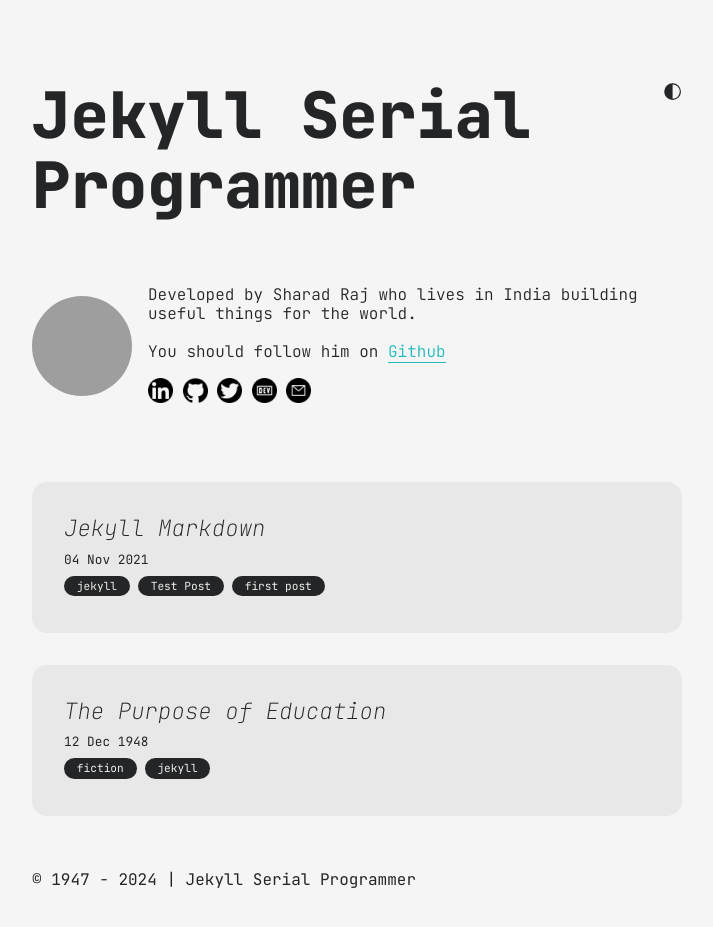
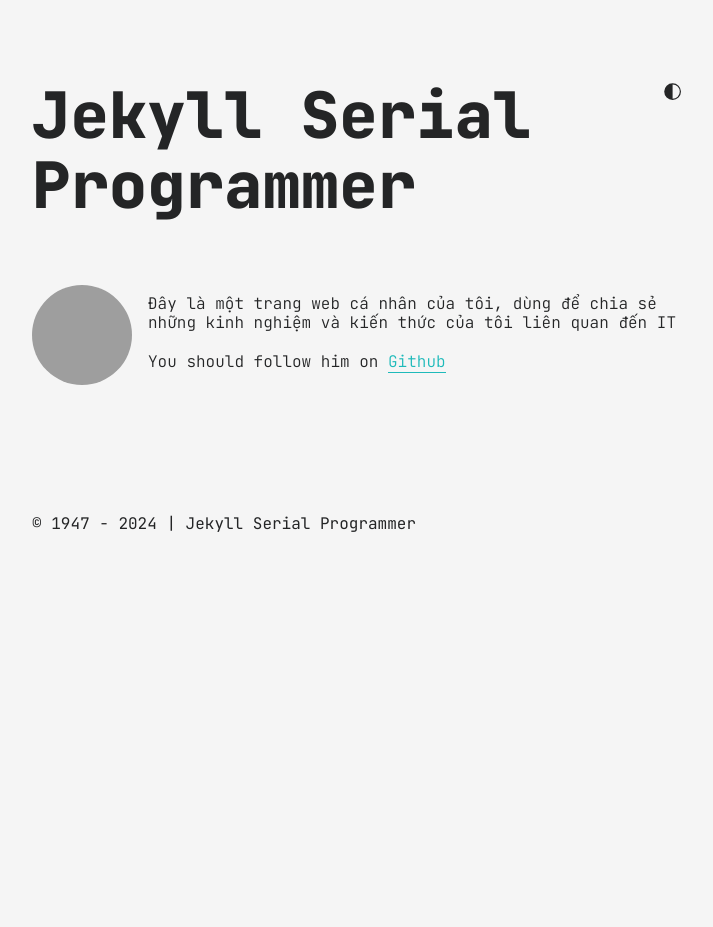
Before and after one commit to sonitx/sonitx.github.io, a Jekyll site: the page built from index.md, in a window 1280 px wide, cut to the strip 0-944 px from the top of the page. Shown: the top 927 px of the strip, without its empty margins (283-996 px from the left). Built offline with Jekyll 4.4.1, drawn with Linux system fonts in a browser that asks for light colours; after the commit the page ends 900 px from its top, so only the background shows below that; grey boxes are pictures that could not be loaded.

Commit message:
update content

```diff
--- a/_data/author.yml
+++ b/_data/author.yml
@@ -1,23 +1,12 @@
-name: Sharad Raj
-dp: https://avatars2.githubusercontent.com/u/36638057?s=460&u=0cbe4fd6b5a3655d91b3eb86db834d0829a0c086&v=4
+name: Sơn Nguyễn
+dp: https://avatars.githubusercontent.com/u/8019602?v=4
 description: "
   <p>
-    Developed by Sharad Raj who lives in India building useful things for the world.
+    Đây là một trang web cá nhân của tôi, dùng để chia sẻ những kinh nghiệm và kiến thức của tôi liên quan đến IT
   </p>
   <br/>
   <p>
-    You should follow him on <a href='https://github.com/sharadcodes' target='_blank'>Github</a>
+    You should follow him on <a href='https://github.com/sonitx' target='_blank'>Github</a>
   </P>
 "
-email: dev_sharad@outlook.com
-contact:
-  - title: linkedin
-    url: https://www.linkedin.com/in/srsmaurya
-  - title: github
-    url: https://github.com/sharadcodes
-  - title: twitter
-    url: https://twitter.com/iamsharadraj
-  - title: dev
-    url: https://dev.to/sharadcodes
-  - title: email
-    url: mailto:dev_sharad@outlook.com
+email: sondev2802@gmail.com
--- a/all_collections/_posts/1948-12-12-the-purpose-of-education.md
+++ /dev/null
@@ -1,22 +0,0 @@
----
-layout: post
-title: The Purpose of Education
-date: 1948-12-12 10:18:00
-categories: [fiction, jekyll]
----
-
-As I engage in the so-called "bull sessions" around and about the school, I too often find that most college men have a misconception of the purpose of education. Most of the "brethren" think that education should equip them with the proper instruments of exploitation so that they can forever trample over the masses. Still others think that education should furnish them with noble ends rather than means to an end.
-
-![alt](https://picsum.photos/800/300)
-
-It seems to me that education has a two-fold function to perform in the life of man and in society: the one is utility and the other is culture. Education must enable a man to become more efficient, to achieve with increasing facility the ligitimate goals of his life.
-
-Education must also train one for quick, resolute and effective thinking. To think incisively and to think for one's self is very difficult. We are prone to let our mental life become invaded by legions of half truths, prejudices, and propaganda. At this point, I often wonder whether or not education is fulfilling its purpose. A great majority of the so-called educated people do not think logically and scientifically. Even the press, the classroom, the platform, and the pulpit in many instances do not give us objective and unbiased truths. To save man from the morass of propaganda, in my opinion, is one of the chief aims of education. Education must enable one to sift and weigh evidence, to discern the true from the false, the real from the unreal, and the facts from the fiction.
-
-The function of education, therefore, is to teach one to think intensively and to think critically. But education which stops with efficiency may prove the greatest menace to society. The most dangerous criminal may be the man gifted with reason, but with no morals.
-
-The late Eugene Talmadge, in my opinion, possessed one of the better minds of Georgia, or even America. Moreover, he wore the Phi Beta Kappa key. By all measuring rods, Mr. Talmadge could think critically and intensively; yet he contends that I am an inferior being. Are those the types of men we call educated?
-
-We must remember that intelligence is not enough. Intelligence plus character--that is the goal of true education. The complete education gives one not only power of concentration, but worthy objectives upon which to concentrate. The broad education will, therefore, transmit to one not only the accumulated knowledge of the race but also the accumulated experience of social living.
-
-If we are not careful, our colleges will produce a group of close-minded, unscientific, illogical propagandists, consumed with immoral acts. Be careful, "brethren!" Be careful, teachers!
```
Also changed, not shown: all_collections/_posts/temp_2021-11-04-jekyll-markdown.md (renamed from all_collections/_posts/2021-11-04-jekyll-markdown.md).
